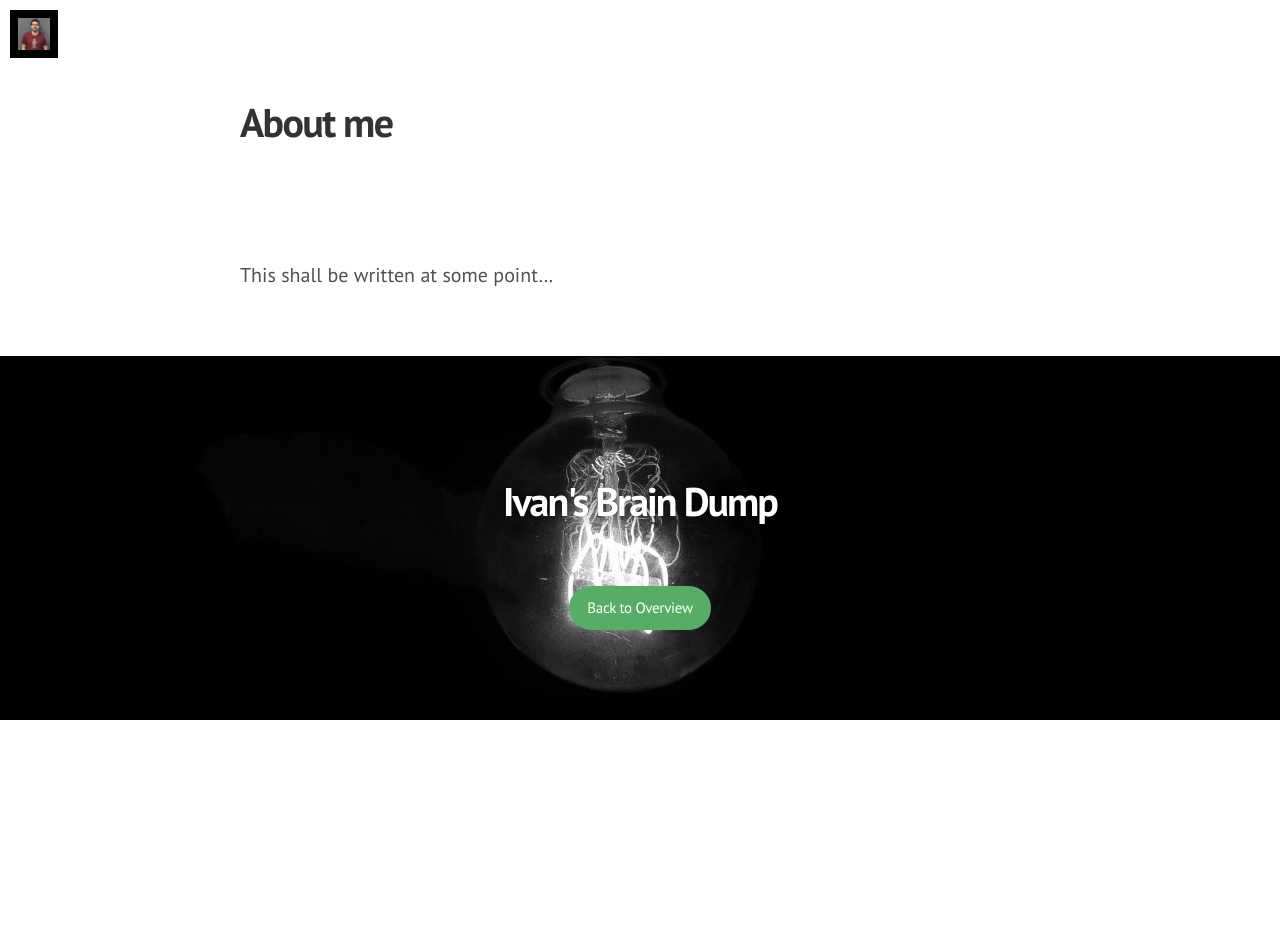
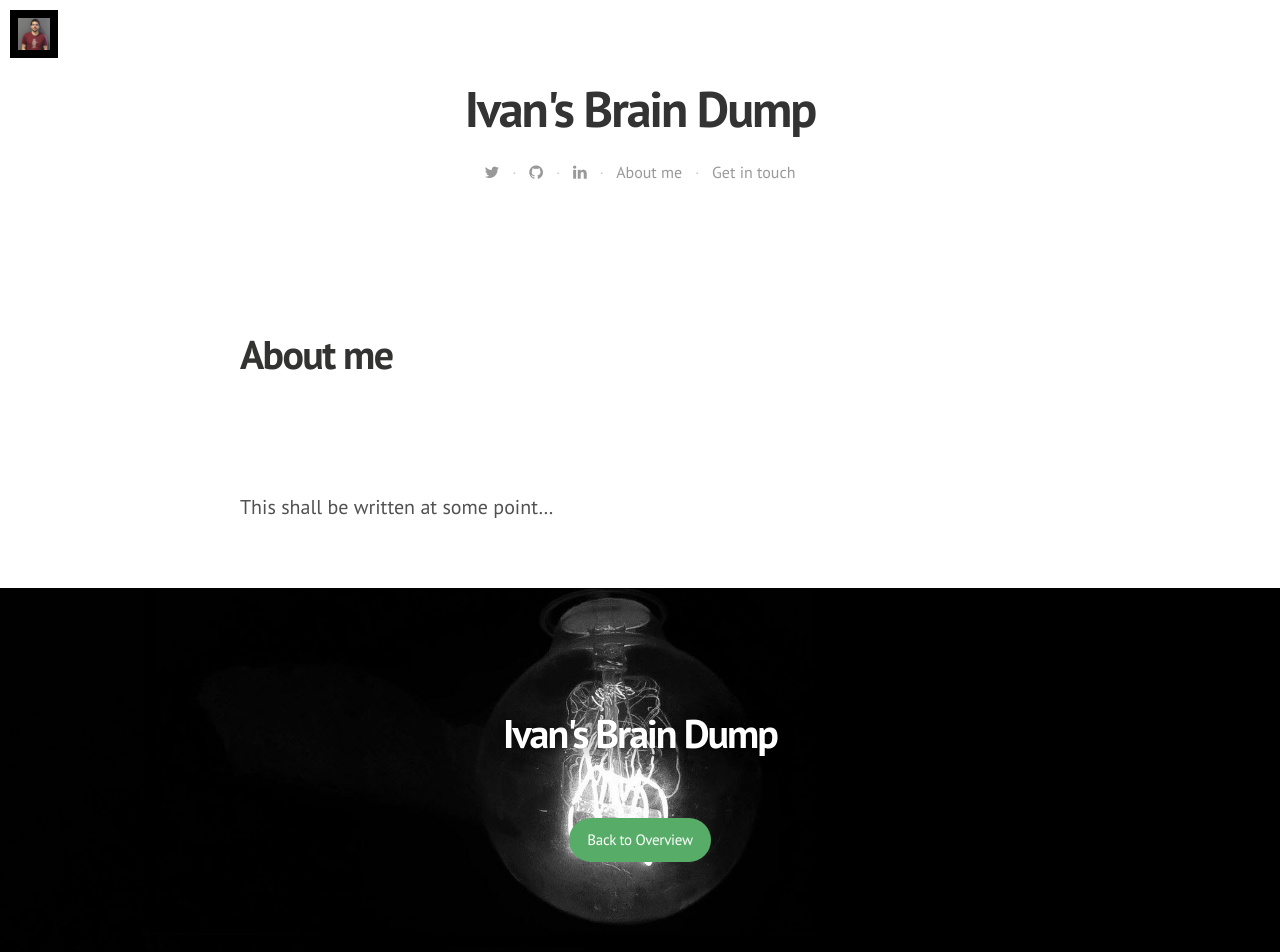
Before and after one commit to ivanz/ivanz.github.io, a Jekyll site: the page built from about.md, in a window 1280 px wide. Built offline with Jekyll 4.4.1, drawn with Linux system fonts in a browser that asks for light colours; nearby versions of some CDN libraries; some web fonts are replaced; before the commit the page ends 900 px from its top, so only the background shows below that.

Commit message:
Added my blog name on top. Still need to sort out the header.

```diff
--- /dev/null
+++ b/_includes/top.html
@@ -0,0 +1,18 @@
+<header class="blog-header">
+    <h1 class="blog-title">{{ site.title }}</h1>
+    <h2 class="blog-description">{{ site.description }}</h2>
+    <div class="custom-links">
+      {% for social in site.social %}
+        {% if social.url %}
+            <a class="icon-{{ social.icon }}" href="{{ social.url }}" {% if social.desc %} title="{{ social.desc }}"{% endif %}">
+              <i class="fa fa-{{ social.icon }}"></i>
+            </a>
+            &nbsp;&nbsp;·&nbsp;&nbsp;
+        {% endif %}
+      {% endfor %}
+      <!--<a href="/about/">About me</a>-->
+      <a href="https://uk.linkedin.com/in/ivanzlatev">About me</a>
+      &nbsp;&nbsp;·&nbsp;&nbsp;
+      <a href="/get-in-touch/">Get in touch</a>
+    </div>
+</header>
--- a/_layouts/page.html
+++ b/_layouts/page.html
@@ -5,6 +5,7 @@
   {% include head.html %}
   <body itemscope itemtype="http://schema.org/Article">
     {% include header.html %}
+    {% include top.html %}
     <main class="content" role="main">
       <article class="post">
         {% if page.image %}
--- a/_layouts/post.html
+++ b/_layouts/post.html
@@ -5,6 +5,7 @@
   {% include head.html %}
   <body itemscope itemtype="http://schema.org/Article">
     {% include header.html %}
+    {% include top.html %}
     <main class="content" role="main">
       <article class="post">
         {% if page.image %}
```
